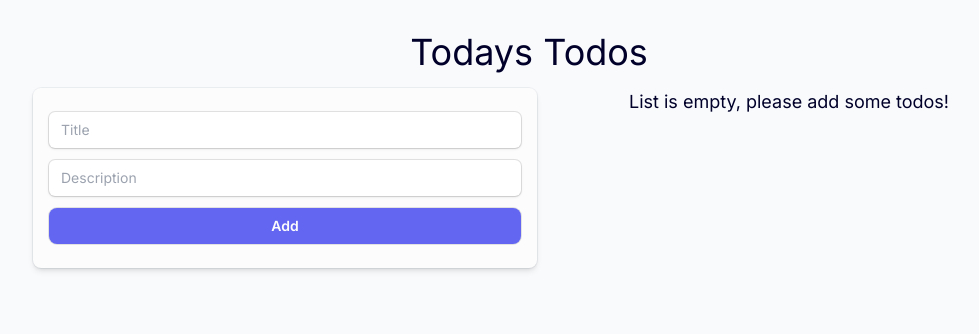
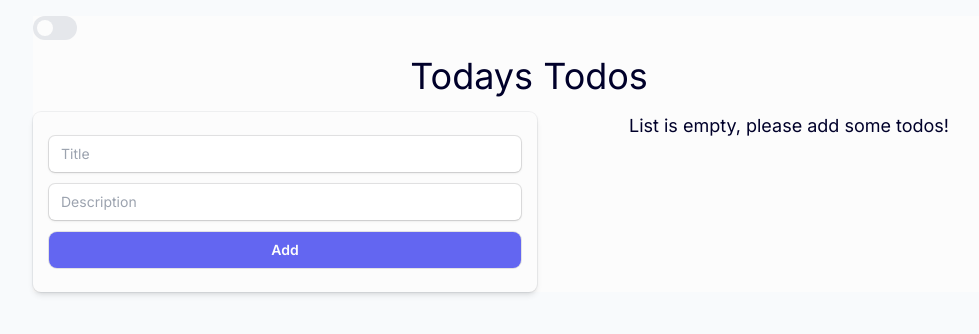
Before and after one commit to PetterFogel/nextjs-tailwind-zustand-todo-project, a Next.js app: page / in a window 1280 px wide. Shown: the top 334 px of the page, without its empty margins (111-1090 px from the left). Built offline with nearby package versions, Linux system fonts and the light colour scheme.

Commit message:
Implement logic to set dark mode

```diff
--- a/components/todos-container/TodosContainer.tsx
+++ b/components/todos-container/TodosContainer.tsx
@@ -3,9 +3,14 @@
 import { TodosForm } from "../todos-form/TodosForm";
 import { TodosList } from "../todos-list/TodosList";
 import { FC, useEffect, useState } from "react";
+import { Switch } from "@headlessui/react";
 
 export const TodosContainer: FC = () => {
   const [todos, setTodos] = useState<Todo[]>([]);
+  const [enabled, setEnabled] = useState(
+    localStorage.theme === "dark" ||
+      (!("theme" in localStorage) && window.matchMedia("(prefers-color-scheme: dark)").matches)
+  );
 
   const addTodoHandler = (newTodo: Todo) => setTodos((prevState) => [...prevState, newTodo]);
 
@@ -21,8 +26,32 @@
     localStorage.setItem("todoList", JSON.stringify(todos));
   }, [todos]);
 
+  useEffect(() => {
+    if (enabled) return document.documentElement.classList.add("dark");
+    document.documentElement.classList.remove("dark");
+  }, [enabled]);
+
+  const toggleSwitchHandler = (checked: boolean) => {
+    setEnabled(checked);
+    if (checked) return (localStorage.theme = "dark");
+    localStorage.theme = "light";
+  };
+
   return (
-    <div className="flex flex-col">
+    <div className="flex flex-col bg-white dark:bg-black">
+      <Switch
+        checked={enabled}
+        onChange={toggleSwitchHandler}
+        className={`${
+          enabled ? "bg-indigo-500" : "bg-gray-200"
+        } relative inline-flex h-6 w-11 items-center rounded-full`}>
+        <span className="sr-only">Enable notifications</span>
+        <span
+          className={`${
+            enabled ? "translate-x-6" : "translate-x-1"
+          } inline-block h-4 w-4 transform rounded-full bg-white transition`}
+        />
+      </Switch>
       <h1 className="p-4 text-center text-4xl">Todays Todos</h1>
       <div className="flex flex-col gap-4 text-sm lg:flex-row">
         <TodosForm onAddTodoClick={addTodoHandler} />
```
